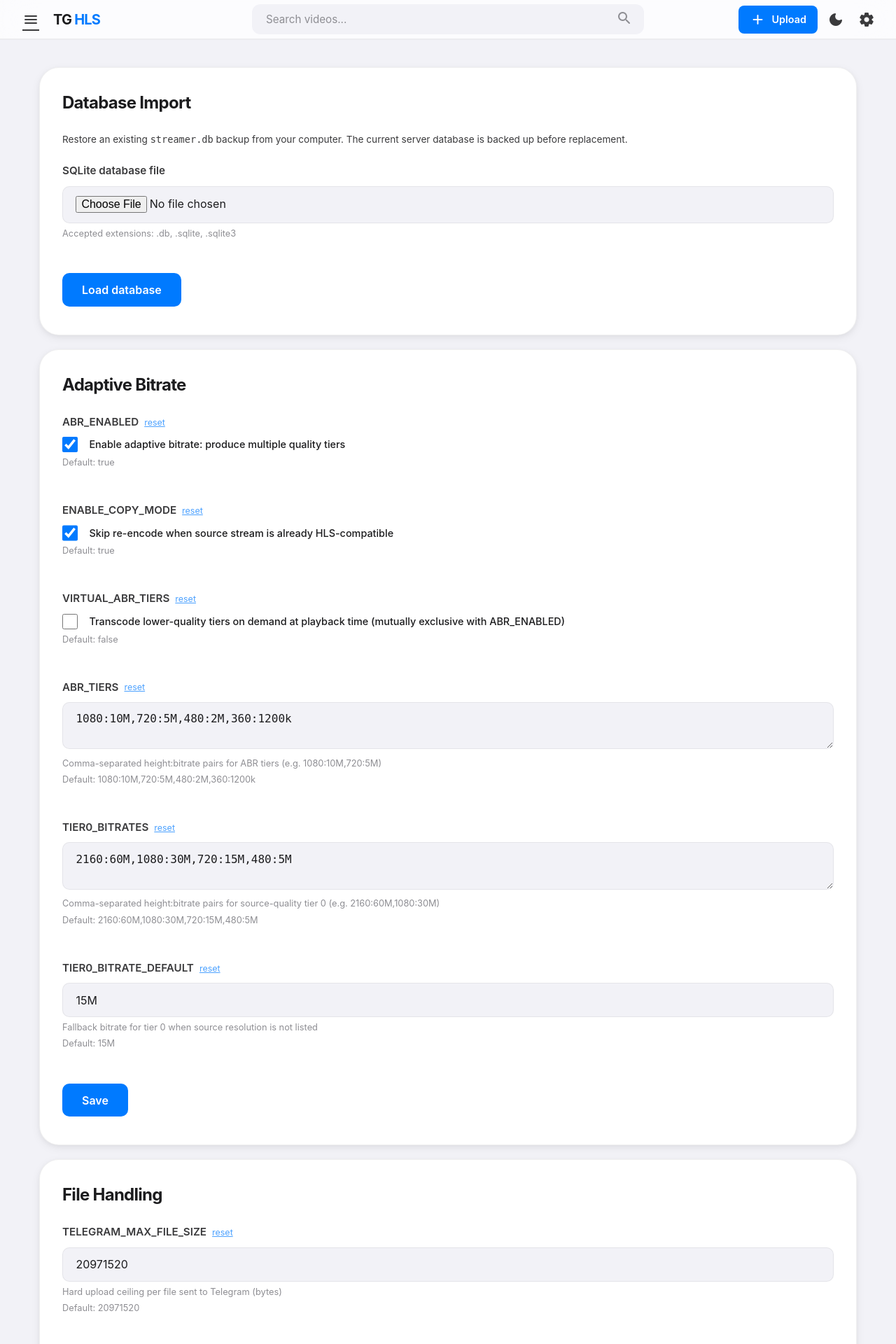
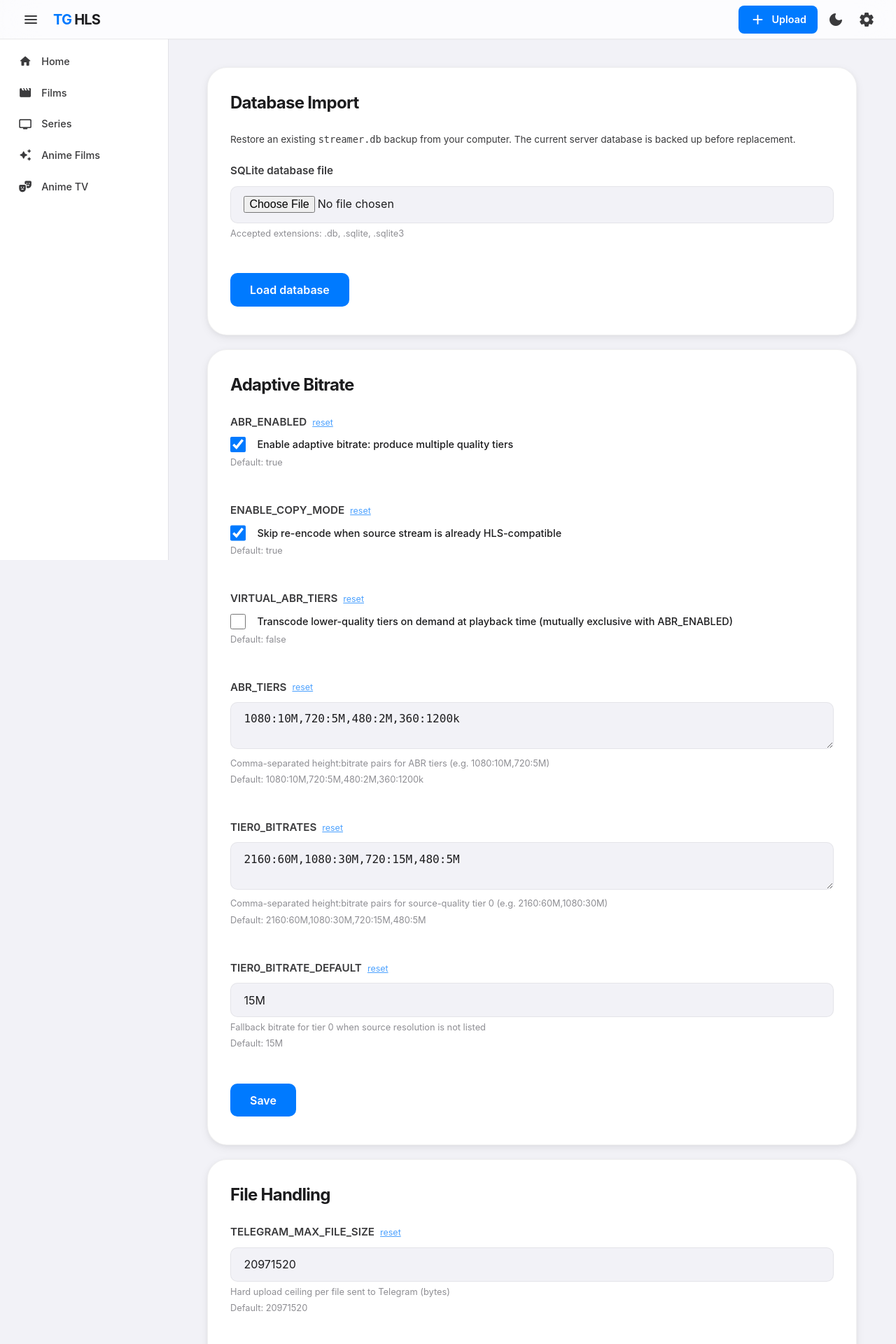
Before and after one commit to pirelike/Telegram-HLS-Streamer, a Flask app: page /settings in a window 1280 px wide. Shown: the top 1920 px of the page at 70% size. Run offline with Flask 3, Linux system fonts and the light colour scheme; data that the repository does not hold is empty; some libraries are stand-ins or nearby versions.

Commit message:
feat: add persistent sidebar to all pages matching homepage layout
- base.html: replace nav-drawer overlay with permanent sidebar block
  (5 category items only, matching homepage exactly)
- index.html: override sidebar block with onclick-based category sidebar;
  move app-body wrapper to base.html
- upload/settings/watch: remove sidebar-collapsed from main, add
  id="mainContent" so hamburger collapse shifts content correctly
- shared.js: move sidebar toggle logic here (was browse.js only);
  sidebarOpen + updateSidebar() now global for all pages
- browse.js: remove duplicate sidebar toggle code (now in shared.js)
- app.css: add text-decoration:none to .sidebar-item so <a> links
  match the visual style of <div> items on the homepage

Co-Authored-By: Claude Sonnet 4.6 <noreply@anthropic.com>

```diff
--- a/static/app.css
+++ b/static/app.css
@@ -156,6 +156,7 @@ html[data-theme="dark"] .navbar { background: rgba(0, 0, 0, 0.72); }
     padding: 0.65rem 1rem; cursor: pointer; border-radius: var(--radius-sm);
     margin: 0.15rem 0.65rem; font-size: 0.9rem; font-weight: 500;
     color: var(--text-secondary); transition: background 0.15s ease, color 0.15s ease;
+    text-decoration: none;
 }
 .sidebar-item:hover { background: var(--bg-hover); color: var(--text-primary); }
 .sidebar-item:active { transform: scale(var(--press-scale)); }
@@ -506,6 +507,26 @@ html[data-theme="dark"] .navbar { background: rgba(0, 0, 0, 0.72); }
 .field-reset-link:hover { opacity: 1; }
 .settings-category-note { font-size: 0.82rem; color: var(--text-muted); margin-bottom: 1rem; font-style: italic; }
 
+/* ── Global Nav Drawer ── */
+.nav-drawer-overlay {
+    display: none; position: fixed; inset: 0; z-index: 150;
+    background: rgba(0, 0, 0, 0.35);
+    backdrop-filter: blur(2px);
+    -webkit-backdrop-filter: blur(2px);
+}
+.nav-drawer-overlay.active { display: block; }
+.nav-drawer {
+    position: fixed; top: var(--navbar-total-height); left: 0; bottom: 0;
+    width: var(--sidebar-width); z-index: 151;
+    background: var(--bg-primary);
+    box-shadow: 20px 0 60px rgba(0, 0, 0, 0.15);
+    padding: 0.5rem 0;
+    transform: translateX(-100%);
+    transition: transform var(--transition);
+    overflow-y: auto;
+}
+.nav-drawer.open { transform: translateX(0); }
+
 /* ── Responsive ── */
 @media (max-width: 1024px) {
     .sidebar { transform: translateX(-100%); width: 280px; }
--- a/templates/base.html
+++ b/templates/base.html
@@ -15,9 +15,9 @@
 <nav class="navbar">
     <div class="navbar-left">
         {% block navbar_left %}
-        <a class="hamburger" href="/" title="Back to home" aria-label="Back to home">
+        <button class="hamburger" id="hamburgerBtn" title="Toggle sidebar" aria-label="Toggle sidebar">
             <i class="material-icons-round">menu</i>
-        </a>
+        </button>
         <a class="logo" href="/"><span>TG</span>HLS</a>
         {% endblock %}
     </div>
@@ -38,7 +38,21 @@
     </div>
 </nav>
 
+<div class="app-body">
+
+{% block sidebar %}
+<aside class="sidebar" id="sidebar">
+    <a class="sidebar-item" href="/"><i class="sidebar-icon material-icons-round">home</i> Home</a>
+    <a class="sidebar-item" href="/?category=Film"><i class="sidebar-icon material-icons-round">movie</i> Films</a>
+    <a class="sidebar-item" href="/?category=Series"><i class="sidebar-icon material-icons-round">tv</i> Series</a>
+    <a class="sidebar-item" href="/?category=Anime Film"><i class="sidebar-icon material-icons-round">auto_awesome</i> Anime Films</a>
+    <a class="sidebar-item" href="/?category=Anime TV"><i class="sidebar-icon material-icons-round">theater_comedy</i> Anime TV</a>
+</aside>
+{% endblock %}
+
 {% block body %}{% endblock %}
+
+</div>
 
 <script src="/static/shared.js"></script>
 {% block scripts %}{% endblock %}
--- a/templates/settings.html
+++ b/templates/settings.html
@@ -2,24 +2,8 @@
 
 {% block title %}Settings — Telegram HLS Streamer{% endblock %}
 
-{% block navbar_left %}
-<a class="hamburger" href="/" title="Back to home" aria-label="Back to home">
-    <i class="material-icons-round">menu</i>
-</a>
-<a class="logo" href="/">TG<span>HLS</span></a>
-{% endblock %}
-
-{% block navbar_center %}
-<div class="search-bar">
-    <input class="search-input" id="searchInput" type="text" placeholder="Search videos...">
-    <button class="search-btn" title="Search">
-        <i class="material-icons-round">search</i>
-    </button>
-</div>
-{% endblock %}
-
 {% block body %}
-<main class="main sidebar-collapsed settings-page">
+<main class="main settings-page" id="mainContent">
 
     <!-- Database Load -->
     <div class="page-card" id="databaseImportCard">
--- a/templates/upload.html
+++ b/templates/upload.html
@@ -3,7 +3,7 @@
 {% block title %}Upload — Telegram HLS Streamer{% endblock %}
 
 {% block body %}
-<main class="main sidebar-collapsed">
+<main class="main" id="mainContent">
     <div class="page-card">
         <div class="page-card-header">
             <span class="page-card-title">Upload Video</span>
--- a/templates/watch.html
+++ b/templates/watch.html
@@ -7,7 +7,7 @@
 {% endblock %}
 
 {% block body %}
-<main class="main sidebar-collapsed">
+<main class="main" id="mainContent">
 
     <div class="player-view active">
         <a href="/" class="back-btn" onclick="event.preventDefault(); history.length > 1 ? history.back() : location.href='/';">
```
Also changed, not shown: static/browse.js (+7 -29 lines), static/shared.js (+31 -0 lines), templates/index.html (+3 -6 lines).
